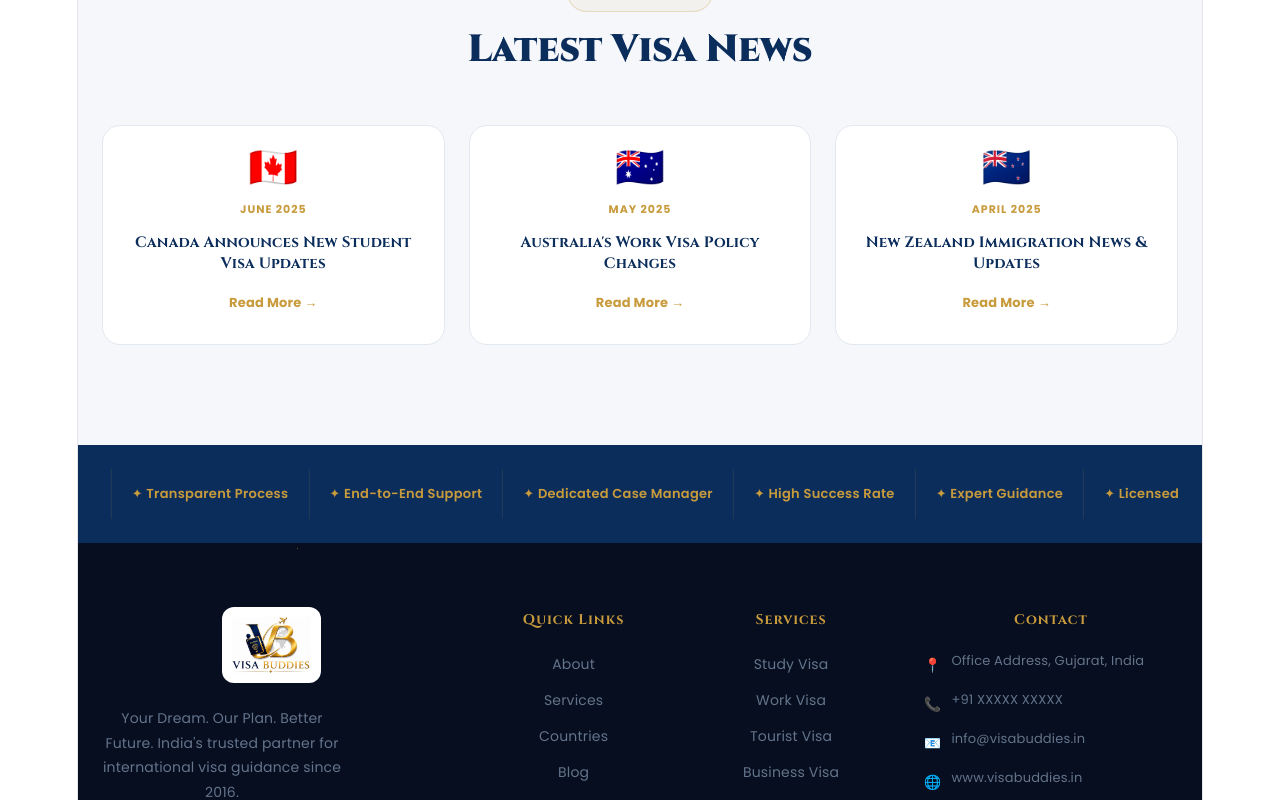
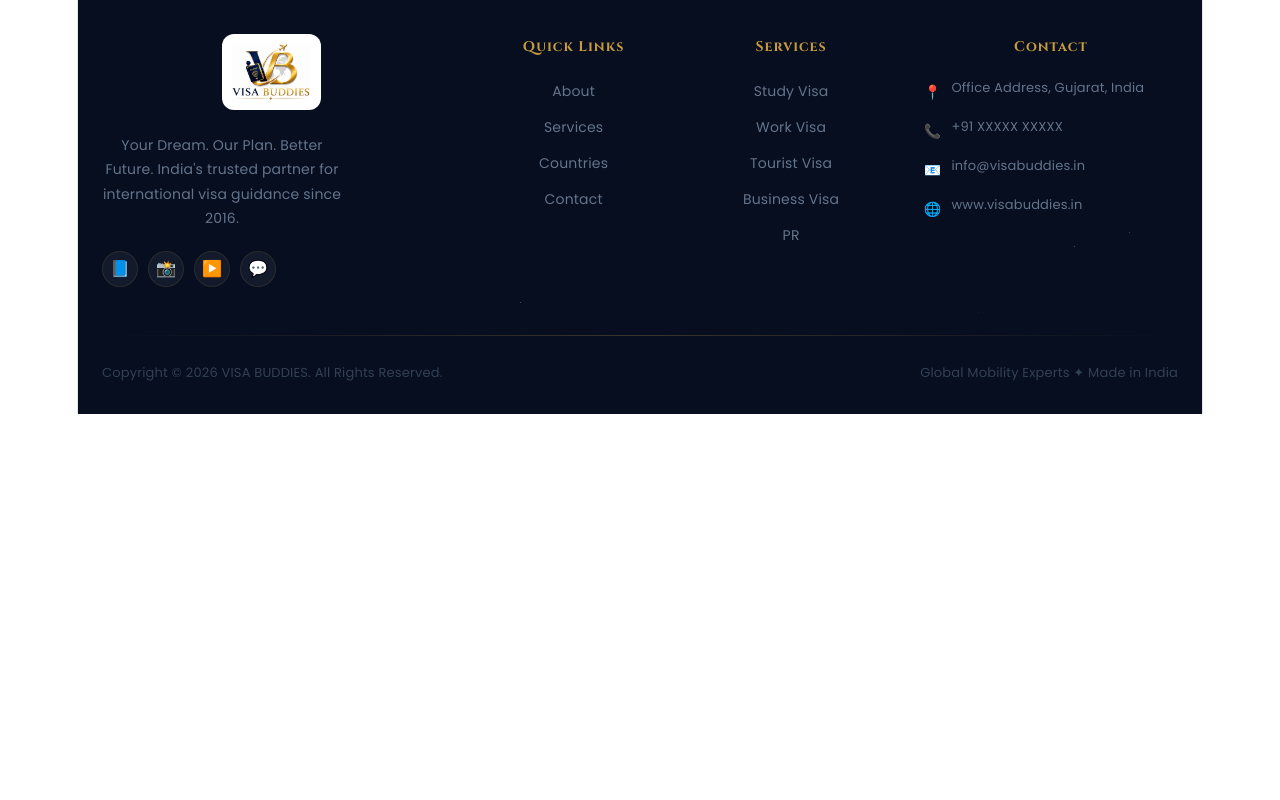
Before and after one commit to hetpatel79/visa-buddies, a React (Vite) app: page / in a window 1280 px wide. Shown: the part 7780-8580 px from the top of the page. After the commit the page ends 8194 px from the top, so only its background shows below. Built offline with nearby package versions, Linux system fonts and the light colour scheme.

Commit message:
Remove Latest Visa News / Blog section, including nav, footer links, and unused data

```diff
--- a/src/App.jsx
+++ b/src/App.jsx
@@ -146,7 +146,7 @@ function Label({ children }) {
 }
 
 // ── Data ───────────────────────────────────────────────────────
-const NAV = ["Home", "About Us", "Study Abroad", "Work Visa", "Tourist Visa", "Business Visa", "PR", "Success Stories", "Blog", "Contact"];
+const NAV = ["Home", "About Us", "Study Abroad", "Work Visa", "Tourist Visa", "Business Visa", "PR", "Success Stories", "Contact"];
 const SERVICES = [
   { icon: "🎓", title: "Student Visa", desc: "Expert guidance from university selection to visa approval." },
   { icon: "💼", title: "Work Visa", desc: "Work permit pathways for NZ, Australia, UK, Europe & more." },
@@ -190,12 +190,6 @@ const FAQS = [
 ];
 const MARQUEE_ITEMS = ["🇨🇦 Canada PR", "🇦🇺 Australia Visa", "🇳🇿 New Zealand Work", "🇬🇧 UK Skilled Worker", "🇺🇸 USA Student", "🇩🇪 Germany Work", "🇸🇬 Singapore Business", "🇮🇪 Ireland Tech Visa", "Tourist Visa", "Business Visa", "Student Visa", "Work Permit"];
 const TRUST = ["Expert Guidance", "Licensed Consultants", "Transparent Process", "End-to-End Support", "Dedicated Case Manager", "High Success Rate"];
-const BLOGS = [
-  { f: "🇨🇦", title: "Canada Announces New Student Visa Updates", date: "June 2025" },
-  { f: "🇦🇺", title: "Australia's Work Visa Policy Changes", date: "May 2025" },
-  { f: "🇳🇿", title: "New Zealand Immigration News & Updates", date: "April 2025" },
-];
-
 // ── Accordion ──────────────────────────────────────────────────
 function Accordion({ items }) {
   const [open, setOpen] = useState(null);
@@ -705,29 +699,6 @@ export default function App(){
         </div>
       </section>
 
-      {/* ── BLOG ── */}
-      <section style={{ padding: "100px 24px", background: C.silver }}>
-        <div style={{ maxWidth: 1100, margin: "0 auto" }}>
-          <Reveal style={{ textAlign: "center", marginBottom: 52 }}>
-            <Label>Visa Updates</Label>
-            <h2 style={{ ...SH, fontSize: 38, fontWeight: 900, color: C.navy, marginBottom: 12 }}>Latest Visa News</h2>
-          </Reveal>
-          <div style={{ display: "grid", gridTemplateColumns: "repeat(3,1fr)", gap: 24 }} className="g3">
-            {BLOGS.map((b, i) => (
-              <Reveal key={b.title} delay={i * 0.08}>
-                <motion.div whileHover={{ y: -5, boxShadow: `0 12px 32px ${C.gold}18`, borderColor: C.gold }}
-                  style={{ background: C.white, borderRadius: 18, padding: 28, border: `1px solid ${C.border}`, transition: "all .25s", cursor: "pointer" }}>
-                  <div style={{ fontSize: 40, marginBottom: 16 }}>{b.f}</div>
-                  <div style={{ fontSize: 11, color: C.gold, fontWeight: 700, letterSpacing: "1px", marginBottom: 10, textTransform: "uppercase" }}>{b.date}</div>
-                  <h3 style={{ ...SH, fontSize: 15, fontWeight: 700, color: C.navy, marginBottom: 16, lineHeight: 1.4 }}>{b.title}</h3>
-                  <motion.div whileHover={{ x: 4 }} style={{ color: C.gold, fontSize: 13, fontWeight: 700, cursor: "pointer" }}>Read More →</motion.div>
-                </motion.div>
-              </Reveal>
-            ))}
-          </div>
-        </div>
-      </section>
-
       {/* ── TRUST STRIP ── */}
       <div style={{ background: C.navy, padding: "24px", overflow: "hidden" }}>
         <Marquee items={TRUST.map((t) => `✦ ${t}`)} speed={5} reverse />
@@ -750,7 +721,7 @@ export default function App(){
               </div>
             </div>
             {[
-              { t: "Quick Links", ls: ["About", "Services", "Countries", "Blog", "Contact"] },
+              { t: "Quick Links", ls: ["About", "Services", "Countries", "Contact"] },
               { t: "Services", ls: ["Study Visa", "Work Visa", "Tourist Visa", "Business Visa", "PR"] },
             ].map((col) => (
               <div key={col.t}>
```
